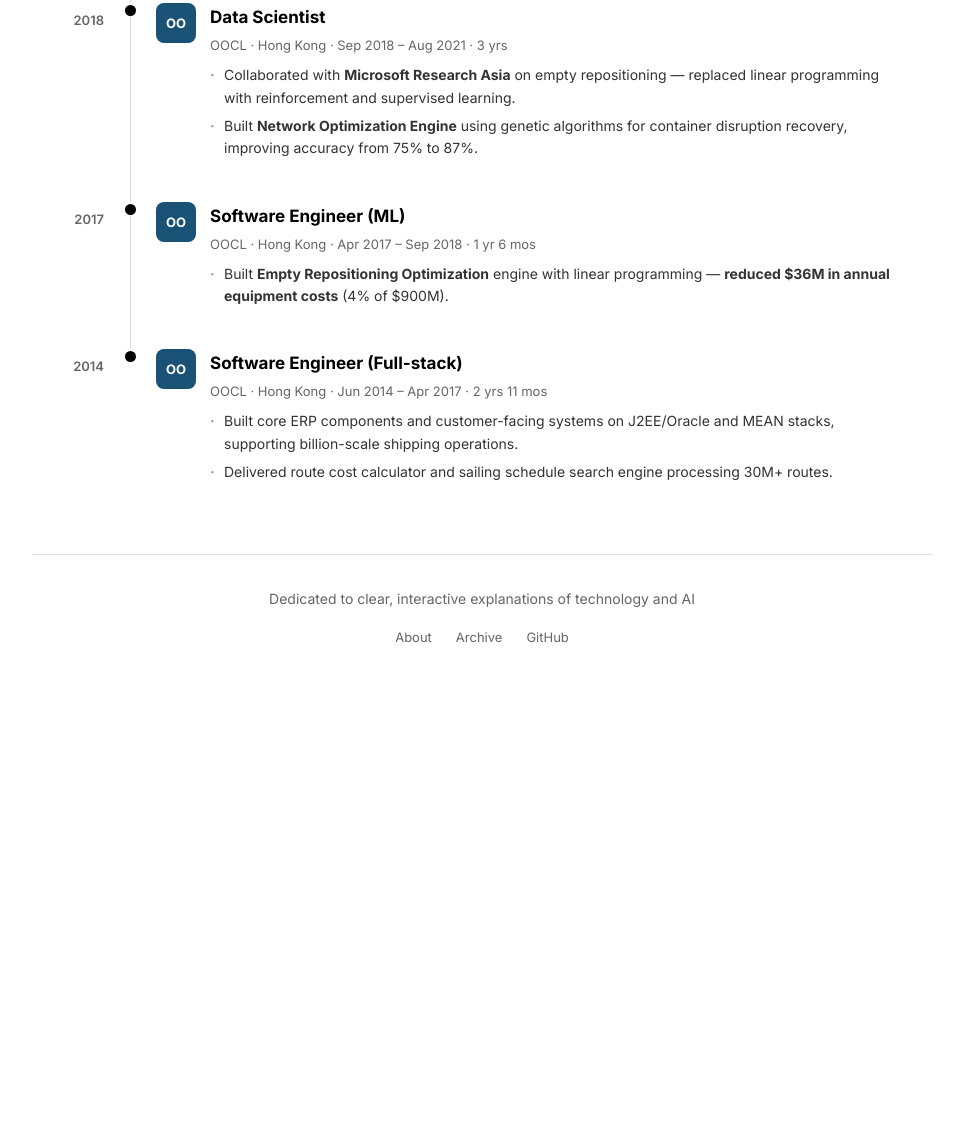
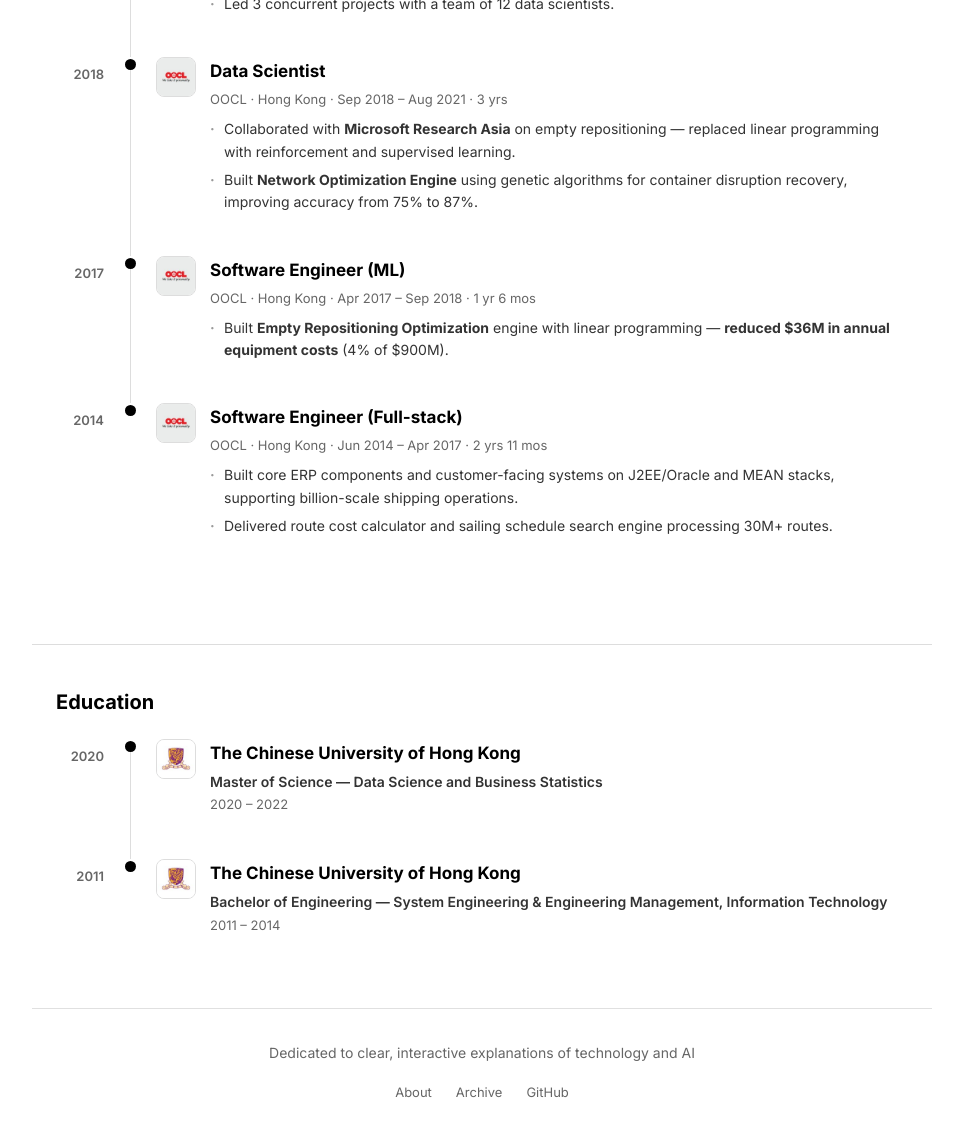
Before and after one commit to michaelthwan/michaelthwan_blog, an Astro site in the folder astro-blog/: page / in a window 1280 px wide. Shown: the part 902-2037 px from the top of the page, without its empty margins (158-1121 px from the left). Before the commit the page ends 1583 px from the top, so only its background shows below. Built offline with nearby package versions, Linux system fonts and the light colour scheme; Astro itself is replaced by a stand-in of ours.

Commit message:
add education section, blog thumbnails, and timeline polish
- Added Education section with CUHK MSc and BEng entries
- Added skill tags and section-title styles
- Swapped colored badges for actual company/university logos
- Added thumbnail frontmatter to all three blog posts
- Dynamic duration calc for current role (Mastercard)

Co-Authored-By: Claude Sonnet 4.5 <noreply@anthropic.com>

```diff
--- a/astro-blog/public/styles.css
+++ b/astro-blog/public/styles.css
@@ -1607,13 +1607,46 @@ pre code {
     height: 40px;
     border-radius: 8px;
     flex-shrink: 0;
-    display: flex;
-    align-items: center;
-    justify-content: center;
-    color: #fff;
-    font-family: var(--font-heading);
-    font-size: 13px;
+    object-fit: contain;
+    background: #fff;
+    border: 1px solid var(--color-border);
+}
+
+/* Section headings (Experience / Education) */
+.timeline-section-title {
+    font-family: var(--font-heading);
+    font-size: 20px;
     font-weight: 700;
+    color: var(--color-text);
+    margin: 0 0 20px 0;
+}
+
+/* Education degree line */
+.timeline-edu-degree {
+    font-family: var(--font-heading);
+    font-size: 14px;
+    font-weight: 600;
+    color: var(--color-text-light);
+    margin: 2px 0 0 0;
+}
+
+/* Skill tags */
+.timeline-skills {
+    display: flex;
+    flex-wrap: wrap;
+    gap: 6px;
+    margin-top: 10px;
+    margin-left: 54px;
+}
+
+.timeline-skill-tag {
+    font-family: var(--font-heading);
+    font-size: 12px;
+    color: var(--color-gray);
+    background: #f4f4f4;
+    border: 1px solid var(--color-border);
+    padding: 3px 10px;
+    border-radius: 14px;
 }
 
 .timeline-role {
@@ -1696,7 +1729,8 @@ pre code {
     }
 
     .timeline-achievements,
-    .timeline-desc {
+    .timeline-desc,
+    .timeline-skills {
         margin-left: 0;
     }
 }
--- a/astro-blog/src/pages/index.astro
+++ b/astro-blog/src/pages/index.astro
@@ -52,6 +52,7 @@ const masterDuration = [yrs && `${yrs} yr${yrs > 1 ? 's' : ''}`, mos && `${mos}
 
     <!-- Career Timeline -->
     <section class="bio-timeline l-page">
+        <h2 class="timeline-section-title">Experience</h2>
 
         <!-- Mastercard -->
         <div class="timeline-entry">
@@ -64,7 +65,7 @@ const masterDuration = [yrs && `${yrs} yr${yrs > 1 ? 's' : ''}`, mos && `${mos}
             </div>
             <div class="timeline-content">
                 <div class="timeline-header">
-                    <div class="timeline-badge" style="background:#eb001b;">MC</div>
+                    <img src="/img/front-page/mastercard_logo.jpg" alt="Mastercard" class="timeline-badge" />
                     <div>
                         <h3 class="timeline-role">Lead Data Scientist</h3>
                         <p class="timeline-company">Mastercard · Vancouver, BC · Nov 2024 – Present · {masterDuration}</p>
@@ -87,7 +88,7 @@ const masterDuration = [yrs && `${yrs} yr${yrs > 1 ? 's' : ''}`, mos && `${mos}
             </div>
             <div class="timeline-content">
                 <div class="timeline-header">
-                    <div class="timeline-badge" style="background:#1a5276;">OO</div>
+                    <img src="/img/front-page/oocl_logo.jpg" alt="OOCL" class="timeline-badge" />
                     <div>
                         <h3 class="timeline-role">Senior Data Scientist</h3>
                         <p class="timeline-company">OOCL · Hong Kong · Aug 2021 – Sep 2023 · 2 yrs 2 mos</p>
@@ -114,7 +115,7 @@ const masterDuration = [yrs && `${yrs} yr${yrs > 1 ? 's' : ''}`, mos && `${mos}
             </div>
             <div class="timeline-content">
                 <div class="timeline-header">
-                    <div class="timeline-badge" style="background:#1a5276;">OO</div>
+                    <img src="/img/front-page/oocl_logo.jpg" alt="OOCL" class="timeline-badge" />
                     <div>
                         <h3 class="timeline-role">Data Scientist</h3>
                         <p class="timeline-company">OOCL · Hong Kong · Sep 2018 – Aug 2021 · 3 yrs</p>
@@ -138,7 +139,7 @@ const masterDuration = [yrs && `${yrs} yr${yrs > 1 ? 's' : ''}`, mos && `${mos}
             </div>
             <div class="timeline-content">
                 <div class="timeline-header">
-                    <div class="timeline-badge" style="background:#1a5276;">OO</div>
+                    <img src="/img/front-page/oocl_logo.jpg" alt="OOCL" class="timeline-badge" />
                     <div>
                         <h3 class="timeline-role">Software Engineer (ML)</h3>
                         <p class="timeline-company">OOCL · Hong Kong · Apr 2017 – Sep 2018 · 1 yr 6 mos</p>
@@ -161,7 +162,7 @@ const masterDuration = [yrs && `${yrs} yr${yrs > 1 ? 's' : ''}`, mos && `${mos}
             </div>
             <div class="timeline-content">
                 <div class="timeline-header">
-                    <div class="timeline-badge" style="background:#1a5276;">OO</div>
+                    <img src="/img/front-page/oocl_logo.jpg" alt="OOCL" class="timeline-badge" />
                     <div>
                         <h3 class="timeline-role">Software Engineer (Full-stack)</h3>
                         <p class="timeline-company">OOCL · Hong Kong · Jun 2014 – Apr 2017 · 2 yrs 11 mos</p>
@@ -176,5 +177,52 @@ const masterDuration = [yrs && `${yrs} yr${yrs > 1 ? 's' : ''}`, mos && `${mos}
 
     </section>
 
+    <!-- Education -->
+    <section class="bio-timeline l-page">
+        <h2 class="timeline-section-title">Education</h2>
+
+        <!-- MSc -->
+        <div class="timeline-entry">
+            <div class="timeline-left">
+                <span class="timeline-year">2020</span>
+            </div>
+            <div class="timeline-mid">
+                <div class="timeline-dot"></div>
+                <div class="timeline-line"></div>
+            </div>
+            <div class="timeline-content">
+                <div class="timeline-header">
+                    <img src="/img/front-page/cuhk_logo.jpg" alt="The Chinese University of Hong Kong" class="timeline-badge" />
+                    <div>
+                        <h3 class="timeline-role">The Chinese University of Hong Kong</h3>
+                        <p class="timeline-edu-degree">Master of Science — Data Science and Business Statistics</p>
+                        <p class="timeline-company">2020 – 2022</p>
+                    </div>
+                </div>
+            </div>
+        </div>
+
+        <!-- BEng -->
+        <div class="timeline-entry">
+            <div class="timeline-left">
+                <span class="timeline-year">2011</span>
+            </div>
+            <div class="timeline-mid">
+                <div class="timeline-dot"></div>
+                <div class="timeline-line"></div>
+            </div>
+            <div class="timeline-content">
+                <div class="timeline-header">
+                    <img src="/img/front-page/cuhk_logo.jpg" alt="The Chinese University of Hong Kong" class="timeline-badge" />
+                    <div>
+                        <h3 class="timeline-role">The Chinese University of Hong Kong</h3>
+                        <p class="timeline-edu-degree">Bachelor of Engineering — System Engineering & Engineering Management, Information Technology</p>
+                        <p class="timeline-company">2011 – 2014</p>
+                    </div>
+                </div>
+            </div>
+        </div>
+    </section>
+
     <Footer />
 </Base>
```
Also changed, not shown: astro-blog/src/content/posts/bert.md (+1 -0 lines), astro-blog/src/content/posts/claude-code.md (+1 -0 lines), astro-blog/src/content/posts/transformer.md (+1 -0 lines).
